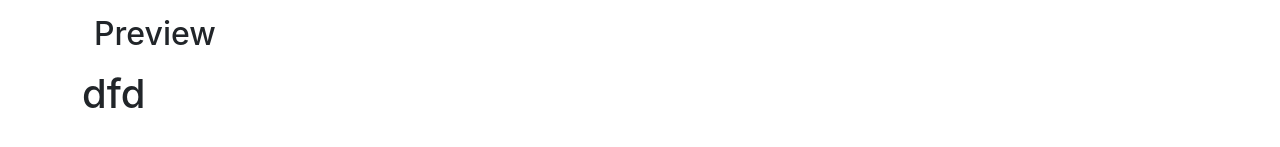
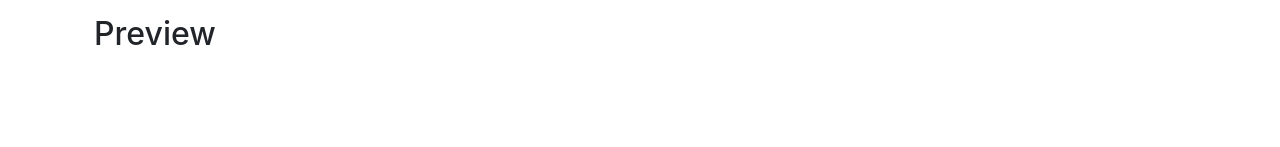
Before and after one commit to KRISHNA-GUPTA123/ReactCourse, a React (Create React App) app in the folder textutils/: page / in a window 1280 px wide. Shown: the part 515-662 px from the top of the page. Built offline with nearby package versions, Linux system fonts and the light colour scheme.

Commit message:
Modified

```diff
--- a/textutils/src/App.js
+++ b/textutils/src/App.js
@@ -12,7 +12,6 @@ function App() {
    <Navbar title="TextUtils" aboutText="About Page"/>
    <div className="container my-3" >
     <TextForm heading = "Enter The text to analyze  below"/>
-    <h1>dfd</h1>
     {/* <About/> */}
     </div>
    </>
```
